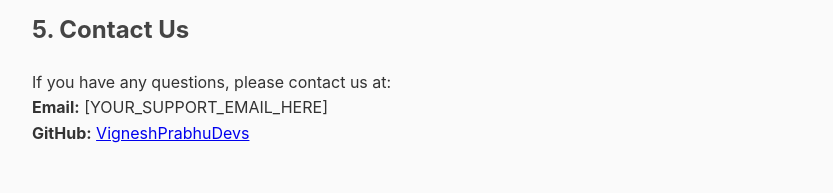
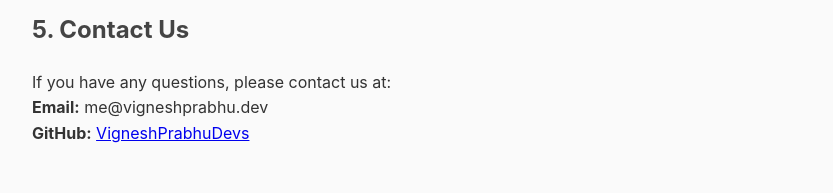
Before and after one commit to VigneshPrabhuDevs/privavy-policy, a plain HTML site: page index.html in a window 1280 px wide. Shown: the part 1015-1208 px from the top of the page, without its empty margins (208-1041 px from the left). Drawn offline with Linux system fonts and the light colour scheme.

Commit message:
Update index.html

```diff
--- a/index.html
+++ b/index.html
@@ -51,7 +51,7 @@
 
     <h2>5. Contact Us</h2>
     <p>If you have any questions, please contact us at:<br>
-       <strong>Email:</strong> [YOUR_SUPPORT_EMAIL_HERE]<br>
+       <strong>Email:</strong> me@vigneshprabhu.dev<br>
        <strong>GitHub:</strong> <a href="https://github.com/VigneshPrabhuDevs">VigneshPrabhuDevs</a></p>
 
     <footer>
```
